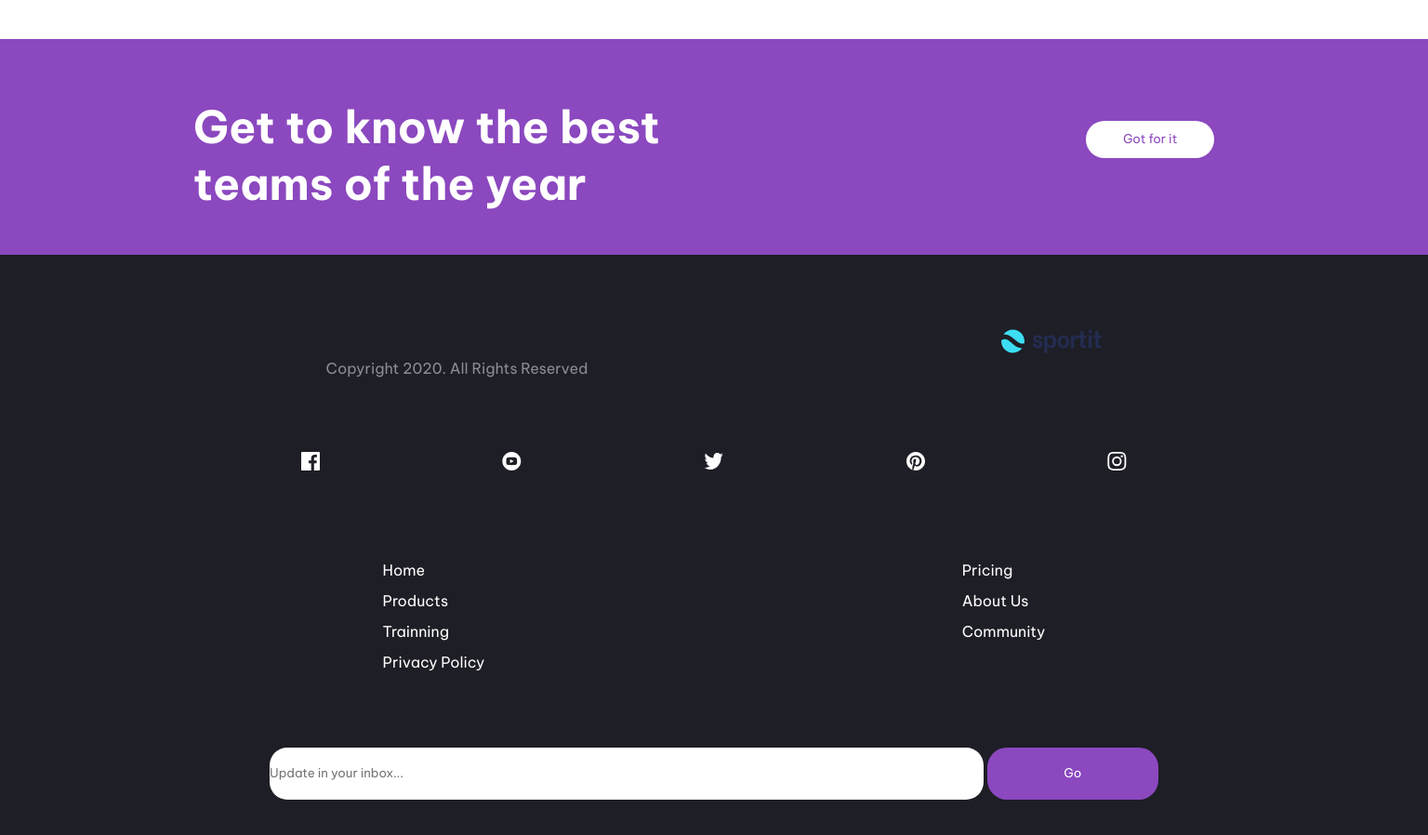
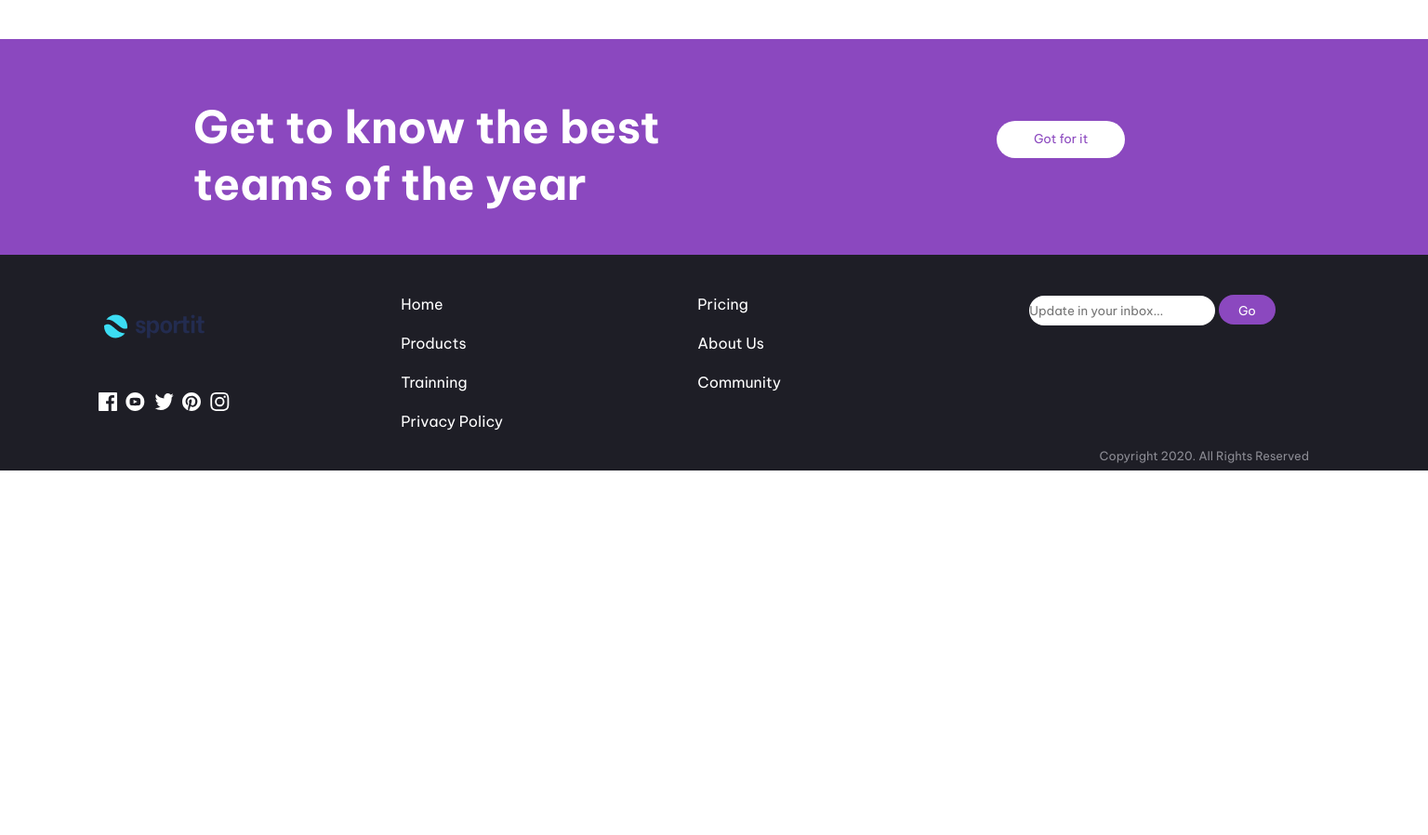
Before and after one commit to ErikaSuesca/Erika-Rios, a plain HTML site: page src/index.html in a window 1536 px wide. Shown: the part 2000-2898 px from the top of the page at 93% size. After the commit the page ends 2546 px from the top, so only its background shows below. Drawn offline with Linux system fonts and the light colour scheme.

Commit message:
Se termina parte Desktop

```diff
--- a/src/index.html
+++ b/src/index.html
@@ -143,7 +143,7 @@
             <img src="../imagenes/icon-instagram.svg" alt="Instagram">
         </div>
         <div>
-            <img src="../imagenes/logo.svg" alt="Logo">
+            <img class="logo-f" src="../imagenes/logo.svg" alt="Logo">
         </div>
 
         <p>Copyright 2020. All Rights Reserved</p>
--- a/src/style.css
+++ b/src/style.css
@@ -181,7 +181,6 @@ section.info-three button {
 }
 
 .info-four {
-    display: flex;
 background-color: #3cddf3;
 color: white;
 margin-top: 4rem;
@@ -198,14 +197,14 @@ article.info-four h2 {
 }
 
 article.info-four button {
-    margin-top: 7rem;
-    margin-left: 17rem;
+margin-top: 2.5rem;
+margin-left: 11rem;
 border: none;
 border-radius: 21px;
-    width: 9vw;
-    height: 5vh;
-    background-color: white;
-    color: var(--color-violet);
+width: 24vw;
+height: 7vh;
+background-color: var(--color-dark-blue);
+color: white;
 }
 
 footer {
@@ -273,6 +272,7 @@ footer>p {
         margin-left: 2rem;
         margin-right: 10rem;
         margin-top: 6rem;
+        cursor: pointer;
     }
 
     .menu {
@@ -480,12 +480,58 @@ footer>p {
     }
 
     footer {
-        display: flex;
+        position: relative;
         flex-direction: row-reverse;
-        flex-wrap: wrap-reverse;
-        align-items: flex-end;
-        align-content: stretch;
         justify-content: space-around;
-        padding: 5rem 8rem;
+        padding: 5rem 6rem;
+        height: 29vh;
+    }
+
+    .logo-f {
+        position: absolute;
+        margin-bottom: 8rem;
+        margin-left: 9rem;
+        top: 4rem;
+        left: -2rem;
+    }
+
+    footer>form>input {
+        border: none;
+        border-radius: 20px;
+        height: 4vh;
+        width: 13vw;
+        position: relative;
+        bottom: 5rem;
+    }
+
+    footer>form>button {
+        border-radius: 18px;
+        height: 4vh;
+        width: 4vw;
+        position: relative;
+        bottom: 5rem;
+    }
+
+    footer>ul {
+        position: relative;
+        bottom: 1rem;
+        line-height: 2rem;
+        width: 50%;
+    }
+
+    .redes-sociales {
+        position: absolute;
+        width: 10rem;
+        left: 6rem;
+        bottom: 2rem;
+    }
+
+    footer>p {
+        order: -1;
+        color: #8c8c94;
+        font-size: 0.8rem;
+        position: absolute;
+        top: 11rem;
+        right: 8rem;
     }
 }
```
Lines whose indentation alone changed are shown as unchanged.
